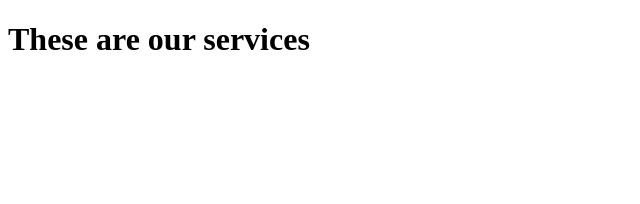
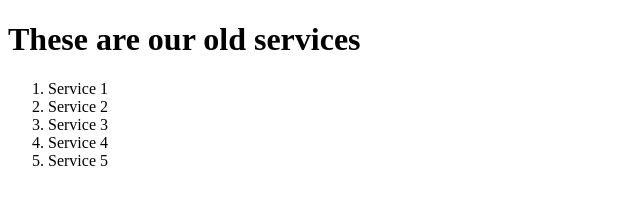
Before and after one commit to AlianeIsimbi/Gym-Git-Exercise-Solutions, a plain HTML site: page service.html in a window 1280 px wide. Shown: the whole page, without its empty margins (0-640 px from the left). Drawn offline with Linux system fonts and the light colour scheme.

Commit message:
Created a list of the old services

```diff
--- a/service.html
+++ b/service.html
@@ -6,6 +6,13 @@
     <title>Git exercises | Services</title>
 </head>
 <body>
-    <h1>These are our services</h1>
+    <h1>These are our old services</h1>
+    <ol>
+        <li>Service 1</li>
+        <li>Service 2</li>
+        <li>Service 3</li>
+        <li>Service 4</li>
+        <li>Service 5</li>
+    </ol>
 </body>
 </html>
```
